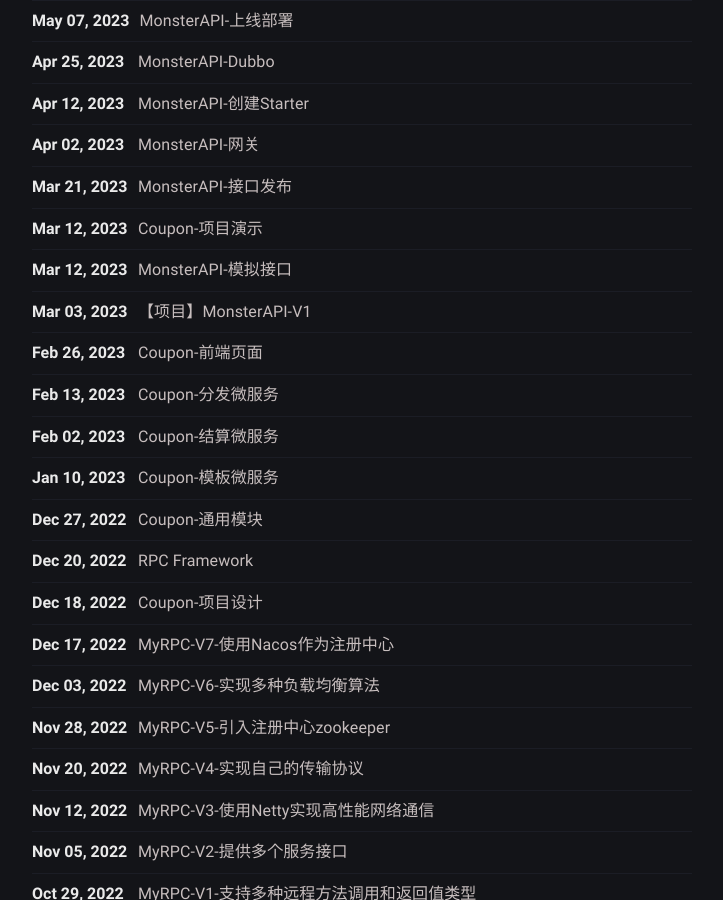
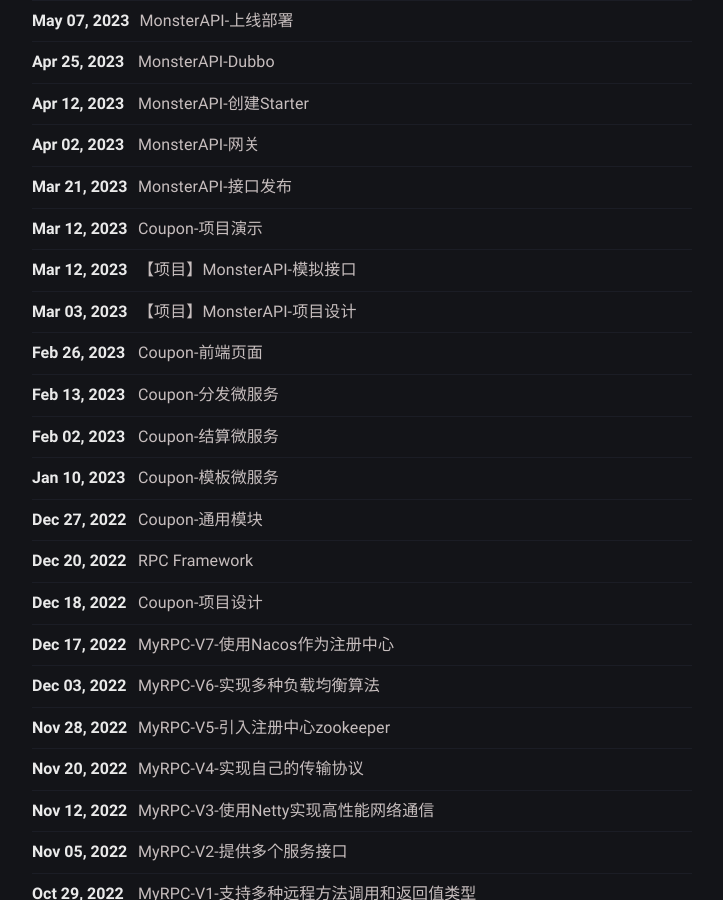
Before and after one commit to SherlnoW/SherlnoW.github.io, a Jekyll site: the page built from tags.html, in a window 1280 px wide and 900 px high, scrolled down 1477 px. Shown: the whole window, without its empty margins (278-1001 px from the left). Built offline with Jekyll 4.4.1, drawn with Linux system fonts in a browser that asks for light colours; some of the changed text lies outside the part shown.

Commit message:
MonsterAPI

```diff
--- a/_posts/Monster-API/2023-03-03-MonsterAPI.md
+++ b/_posts/Monster-API/2023-03-03-MonsterAPI.md
@@ -1,6 +1,6 @@
 ---
 layout: post
-title: 【项目】MonsterAPI-V1
+title: 【项目】MonsterAPI-项目设计
 date: 2023-03-03 13:00
 description: MonsterAPI开放平台第一期
 tag:
--- a/_posts/Monster-API/2023-03-12-API-模拟接口.md
+++ b/_posts/Monster-API/2023-03-12-API-模拟接口.md
@@ -1,6 +1,6 @@
 ---
 layout: post
-title: MonsterAPI-模拟接口
+title: 【项目】MonsterAPI-模拟接口
 date: 2023-03-12 13:00
 description: 模拟接口
 tag:
```
